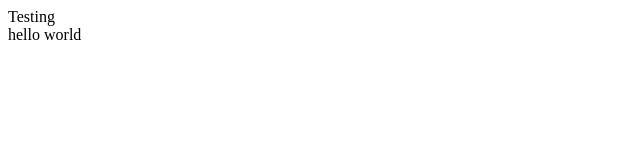
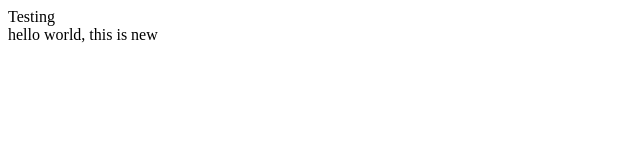
Before and after one commit to 1mutungi/lockdownlessons, a plain HTML site: page index.html in a window 1280 px wide. Shown: the full height of the page, 0-640 px from the left. Drawn offline with Linux system fonts and the light colour scheme.

Commit message:
Update index.html

```diff
--- a/index.html
+++ b/index.html
@@ -3,7 +3,7 @@
 	Testing
 </header>
 	<body>
-	hello world
+	hello world, this is new
 
 	</body>
 </html>
```
